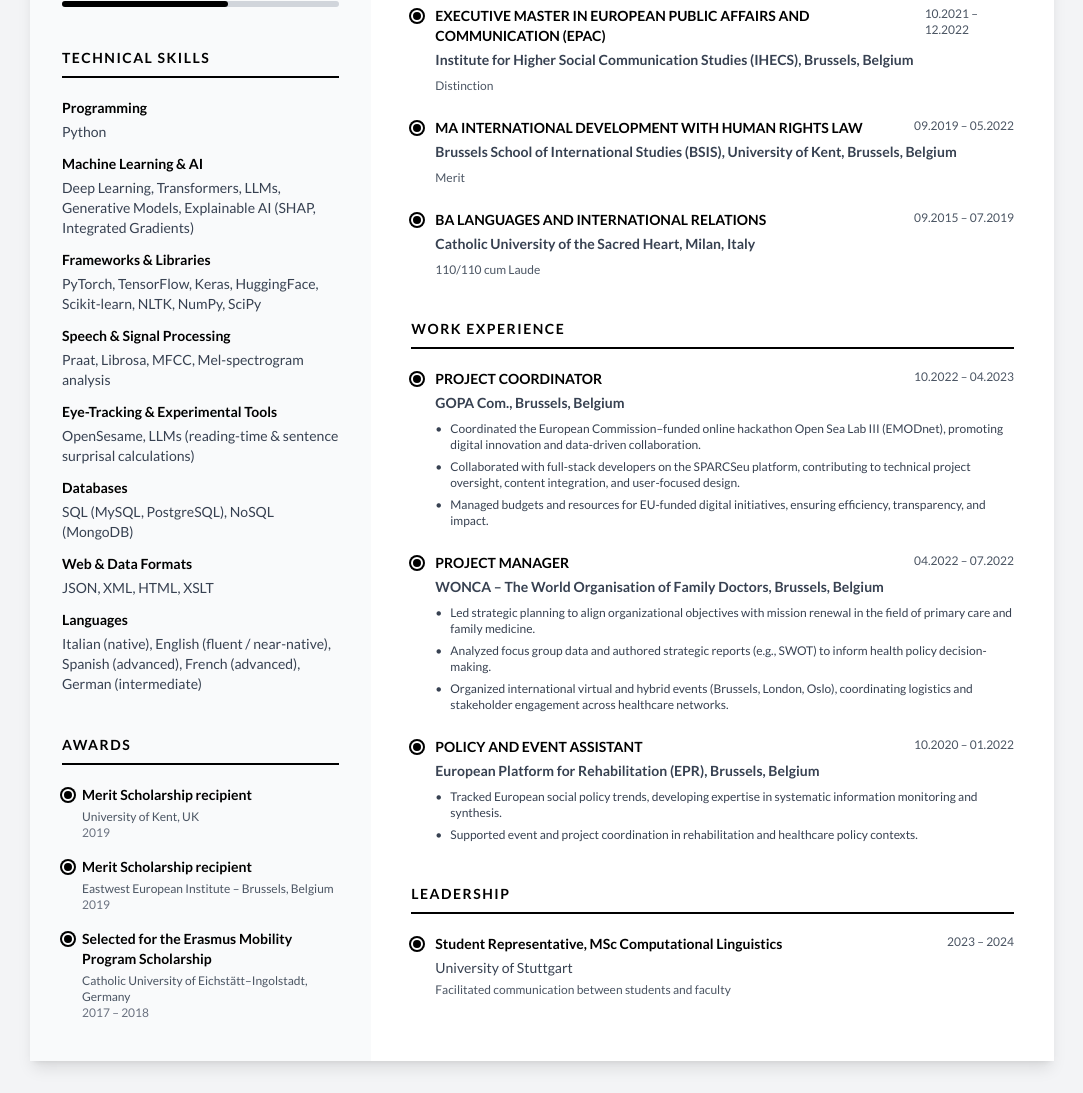
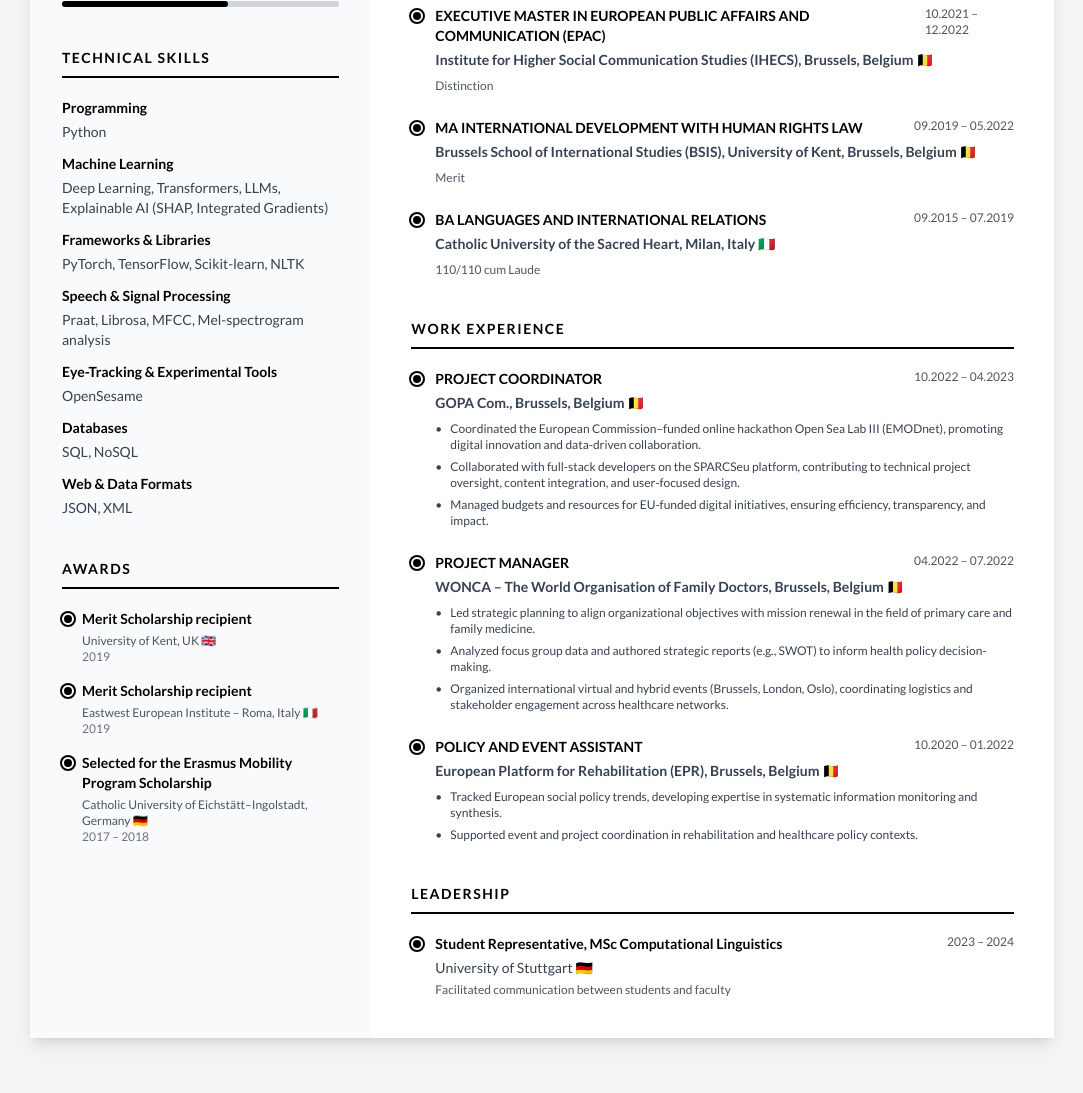
Before and after one commit to gloriagalasso/resume, a website: page index.html in a window 1280 px wide. Shown: the part 673-1766 px from the top of the page, without its empty margins (98-1181 px from the left). After the commit the page ends 1743 px from the top, so only its background shows below. Drawn offline with nearby package versions, Linux system fonts and the light colour scheme.

Commit message:
Update contact styles and job data formatting
Changed contact icon background and text colors in index.html for improved visual consistency. Updated job.json to add country flag emojis to locations, revised technical skills for conciseness, and corrected award institution details.

```diff
--- a/index.html
+++ b/index.html
@@ -49,14 +49,14 @@
                 <div class="text-right space-y-2 text-sm">
                     <div class="flex items-center justify-end gap-3">
                         <span
-                            class="w-6 h-6 bg-red-100 rounded-full flex items-center justify-center text-red-600 text-xs flex-shrink-0">
+                            class="w-6 h-6 bg-[#22287e] rounded-full flex items-center justify-center text-white text-xs flex-shrink-0">
                             <i class="fas fa-map-marker-alt"></i>
                         </span>
                         <span class="contact-text w-48 text-left">Stuttgart, Germany</span>
                     </div>
                     <div class="flex items-center justify-end gap-3">
                         <span
-                            class="w-6 h-6 bg-red-100 rounded-full flex items-center justify-center text-red-600 text-xs flex-shrink-0">
+                            class="w-6 h-6 bg-[#22287e] rounded-full flex items-center justify-center text-white text-xs flex-shrink-0">
                             <i class="fas fa-phone"></i>
                         </span>
                         <span class="contact-text w-48 text-left"><a href="tel:{{ summary.phone }}"
@@ -64,7 +64,7 @@
                     </div>
                     <div class="flex items-center justify-end gap-3">
                         <span
-                            class="w-6 h-6 bg-red-100 rounded-full flex items-center justify-center text-red-600 text-xs flex-shrink-0">
+                            class="w-6 h-6 bg-[#22287e] rounded-full flex items-center justify-center text-white text-xs flex-shrink-0">
                             <i class="fas fa-envelope"></i>
                         </span>
                         <span class="contact-text w-48 text-left"><a href="mailto:{{ summary.email }}"
--- a/job.json
+++ b/job.json
@@ -12,7 +12,7 @@
         {
             "degree": "Master of Science in Computational Linguistics",
             "school": "University of Stuttgart",
-            "location": "Stuttgart, Germany",
+            "location": "Stuttgart, Germany 🇩🇪",
             "time": "10.2023 – present",
             "details": [
                 "Focus areas: Deep Learning for Speech & Text, Information Retrieval & Text Mining, Machine Translation, NLP, Team Lab (Inference project), Speech Signal Processing and Speech Enhancement (Infant cry classification), Text Technology (web scraping and data manipulation & storing), Cognitive Science, Eye-Tracking Acquisition & Analysis (Language model surprisal rate and syntactic disambiguation difficulty), Ethics & NLP",
@@ -22,40 +22,39 @@
         {
             "degree": "Executive Master in European Public Affairs and Communication (EPAC)",
             "school": "Institute for Higher Social Communication Studies (IHECS)",
-            "location": "Brussels, Belgium",
+            "location": "Brussels, Belgium 🇧🇪",
             "time": "10.2021 – 12.2022",
             "grade": "Distinction"
         },
         {
             "degree": "MA International Development with Human Rights Law",
             "school": "Brussels School of International Studies (BSIS), University of Kent",
-            "location": "Brussels, Belgium",
+            "location": "Brussels, Belgium 🇧🇪",
             "time": "09.2019 – 05.2022",
             "grade": "Merit"
         },
         {
             "degree": "BA Languages and International Relations",
             "school": "Catholic University of the Sacred Heart",
-            "location": "Milan, Italy",
+            "location": "Milan, Italy 🇮🇹",
             "time": "09.2015 – 07.2019",
             "grade": "110/110 cum Laude"
         }
     ],
     "technical_skills": {
         "Programming": "Python",
-        "Machine Learning & AI": "Deep Learning, Transformers, LLMs, Generative Models, Explainable AI (SHAP, Integrated Gradients)",
-        "Frameworks & Libraries": "PyTorch, TensorFlow, Keras, HuggingFace, Scikit-learn, NLTK, NumPy, SciPy",
+        "Machine Learning": "Deep Learning, Transformers, LLMs, Explainable AI (SHAP, Integrated Gradients)",
+        "Frameworks & Libraries": "PyTorch, TensorFlow, Scikit-learn, NLTK",
         "Speech & Signal Processing": "Praat, Librosa, MFCC, Mel-spectrogram analysis",
-        "Eye-Tracking & Experimental Tools": "OpenSesame, LLMs (reading-time & sentence surprisal calculations)",
-        "Databases": "SQL (MySQL, PostgreSQL), NoSQL (MongoDB)",
-        "Web & Data Formats": "JSON, XML, HTML, XSLT",
-        "Languages": "Italian (native), English (fluent / near-native), Spanish (advanced), French (advanced), German (intermediate)"
+        "Eye-Tracking & Experimental Tools": "OpenSesame",
+        "Databases": "SQL, NoSQL",
+        "Web & Data Formats": "JSON, XML"
     },
     "work_experience": [
         {
             "role": "Project Coordinator",
             "company": "GOPA Com.",
-            "location": "Brussels, Belgium",
+            "location": "Brussels, Belgium 🇧🇪",
             "time": "10.2022 – 04.2023",
             "responsibilities": [
                 "Coordinated the European Commission–funded online hackathon Open Sea Lab III (EMODnet), promoting digital innovation and data-driven collaboration.",
@@ -66,7 +65,7 @@
         {
             "role": "Project Manager",
             "company": "WONCA – The World Organisation of Family Doctors",
-            "location": "Brussels, Belgium",
+            "location": "Brussels, Belgium 🇧🇪",
             "time": "04.2022 – 07.2022",
             "responsibilities": [
                 "Led strategic planning to align organizational objectives with mission renewal in the field of primary care and family medicine.",
@@ -77,7 +76,7 @@
         {
             "role": "Policy and Event Assistant",
             "company": "European Platform for Rehabilitation (EPR)",
-            "location": "Brussels, Belgium",
+            "location": "Brussels, Belgium 🇧🇪",
             "time": "10.2020 – 01.2022",
             "responsibilities": [
                 "Tracked European social policy trends, developing expertise in systematic information monitoring and synthesis.",
@@ -88,24 +87,24 @@
     "awards": [
         {
             "title": "Merit Scholarship recipient (Essay: 'The World Today: From Globalisation to Deglobalisation')",
-            "institution": "University of Kent, UK",
+            "institution": "University of Kent, UK 🇬🇧",
             "year": "2019"
         },
         {
             "title": "Merit Scholarship recipient",
-            "institution": "Eastwest European Institute – Brussels, Belgium",
+            "institution": "Eastwest European Institute – Roma, Italy 🇮🇹",
             "year": "2019"
         },
         {
             "title": "Selected for the Erasmus Mobility Program Scholarship",
-            "institution": "Catholic University of Eichstätt–Ingolstadt, Germany",
+            "institution": "Catholic University of Eichstätt–Ingolstadt, Germany 🇩🇪",
             "year": "2017 – 2018"
         }
     ],
     "leadership": [
         {
             "role": "Student Representative, MSc Computational Linguistics",
-            "institution": "University of Stuttgart",
+            "institution": "University of Stuttgart 🇩🇪",
             "description": "Facilitated communication between students and faculty",
             "time": "2023 – 2024"
         }
```
Also changed, not shown: 1 other file.
